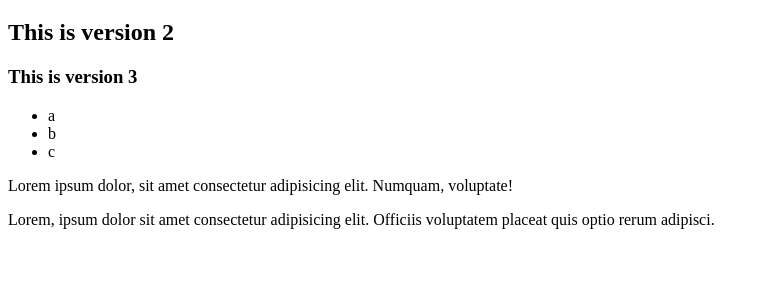
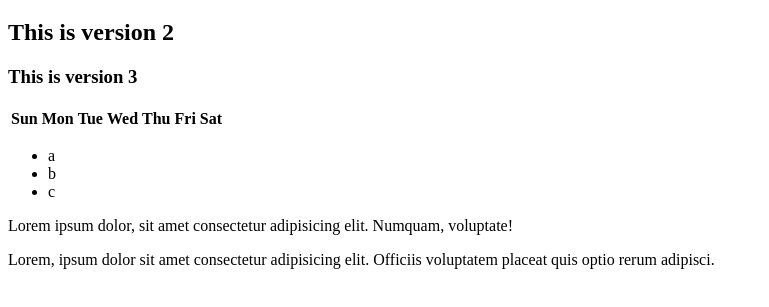
Before and after one commit to LOKENDRA786/myrepo, a plain HTML site: page Index.html in a window 1280 px wide. Shown: the part 61-368 px from the top of the page, without its empty margins (0-769 px from the left). Drawn offline with Linux system fonts and the light colour scheme.

Commit message:
Table Version

```diff
--- a/Index.html
+++ b/Index.html
@@ -9,6 +9,17 @@
     <h1>Header</h1>
     <h2>This is version 2</h2>
     <h3>This is version 3</h3>
+    <table>
+        <tr>
+            <th>Sun</th>
+            <th>Mon</th>
+            <th>Tue</th>
+            <th>Wed</th>
+            <th>Thu</th>
+            <th>Fri</th>
+            <th>Sat</th>
+        </tr>
+    </table>
     <ul>
         <li>a</li>
         <li>b</li>
```
